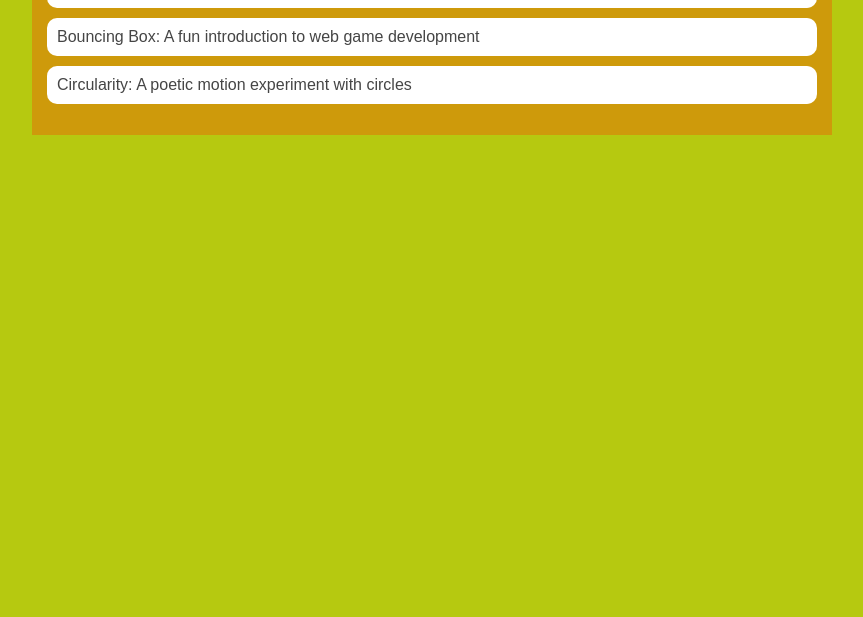
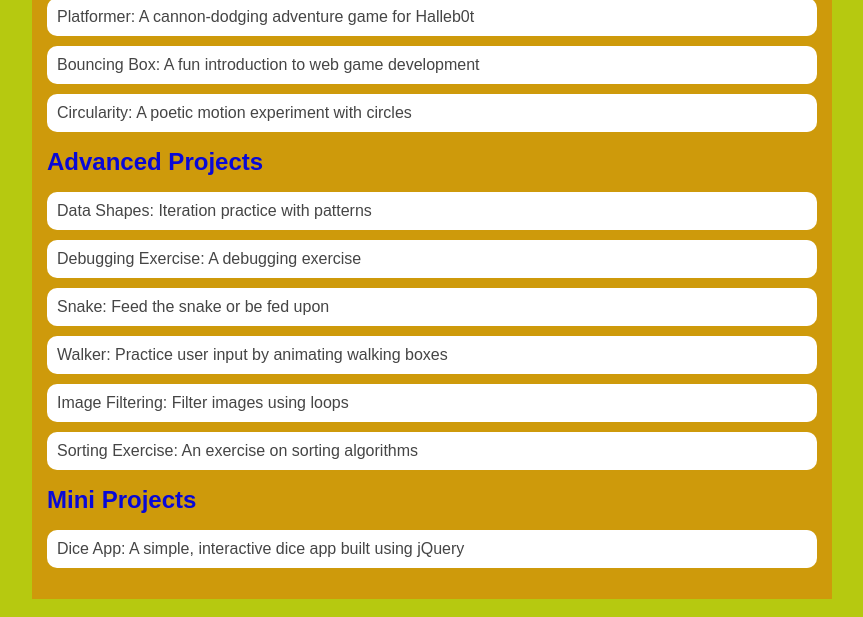
Before and after one commit to Deon-jalen/Deon-jalen.github.io, a plain HTML site: page portfolio.html in a window 1280 px wide. Shown: the part 184-801 px from the top of the page, without its empty margins (208-1071 px from the left). Drawn offline with Linux system fonts and the light colour scheme.

Commit message:
add ASD projects

```diff
--- a/portfolio.html
+++ b/portfolio.html
@@ -1,4 +1,4 @@
-<!DOCTYPE html>
+<!doctype html>
 <html>
   <head>
     <title>norbitland</title>
@@ -23,6 +23,7 @@
       <main>
         <div class="content">
           <h1>Portfolio</h1>
+          <h2>Fundamentals Projects</h2>
           <ul id="portfolio">
             <li>
               <a href="fsd-projects/platformer/"
@@ -40,6 +41,48 @@
               >
             </li>
           </ul>
+
+        <h2>Advanced Projects</h2>
+        <ul id="portfolio">
+          <li>
+            <a href="asd-projects/data-shapes">
+              Data Shapes: Iteration practice with patterns</a
+            >
+          </li>
+          <li>
+            <a href="asd-projects/debugging-exercise">
+              Debugging Exercise: A debugging exercise</a
+            >
+          </li>
+          <li>
+            <a href="asd-projects/snake"
+              >Snake: Feed the snake or be fed upon</a
+            >
+          </li>
+          <li>
+            <a href="asd-projects/walker"
+              >Walker: Practice user input by animating walking boxes</a
+            >
+          </li>
+          <li>
+            <a href="asd-projects/image-filtering"
+              >Image Filtering: Filter images using loops</a
+            >
+          </li>
+          <li>
+            <a href="asd-projects/sorting"
+              >Sorting Exercise: An exercise on sorting algorithms</a
+            >
+          </li>
+        </ul>
+        <h2>Mini Projects</h2>
+        <ul id="portfolio">
+          <li>
+            <a href="asd-projects/dice-app">
+              Dice App: A simple, interactive dice app built using jQuery</a
+            >
+          </li>
+        </ul>
         </div>
       </main>
     </div>
```
